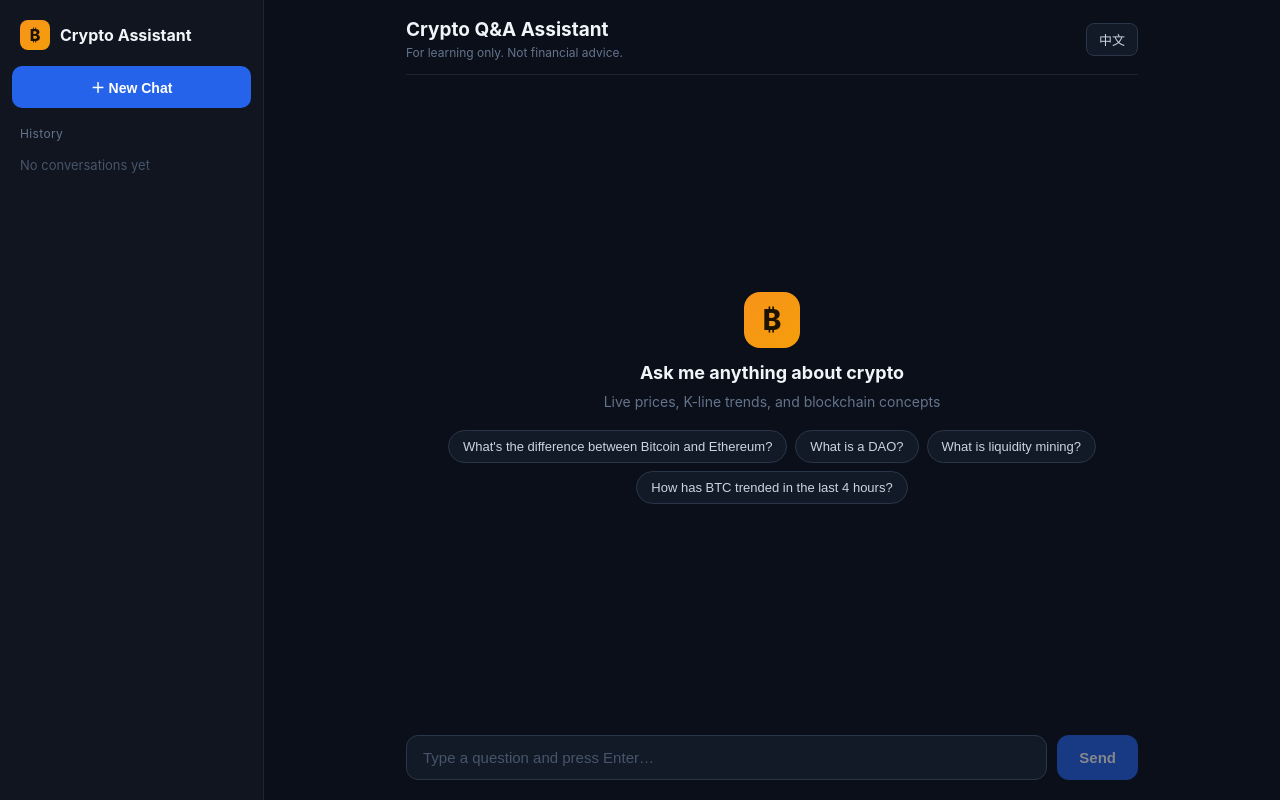
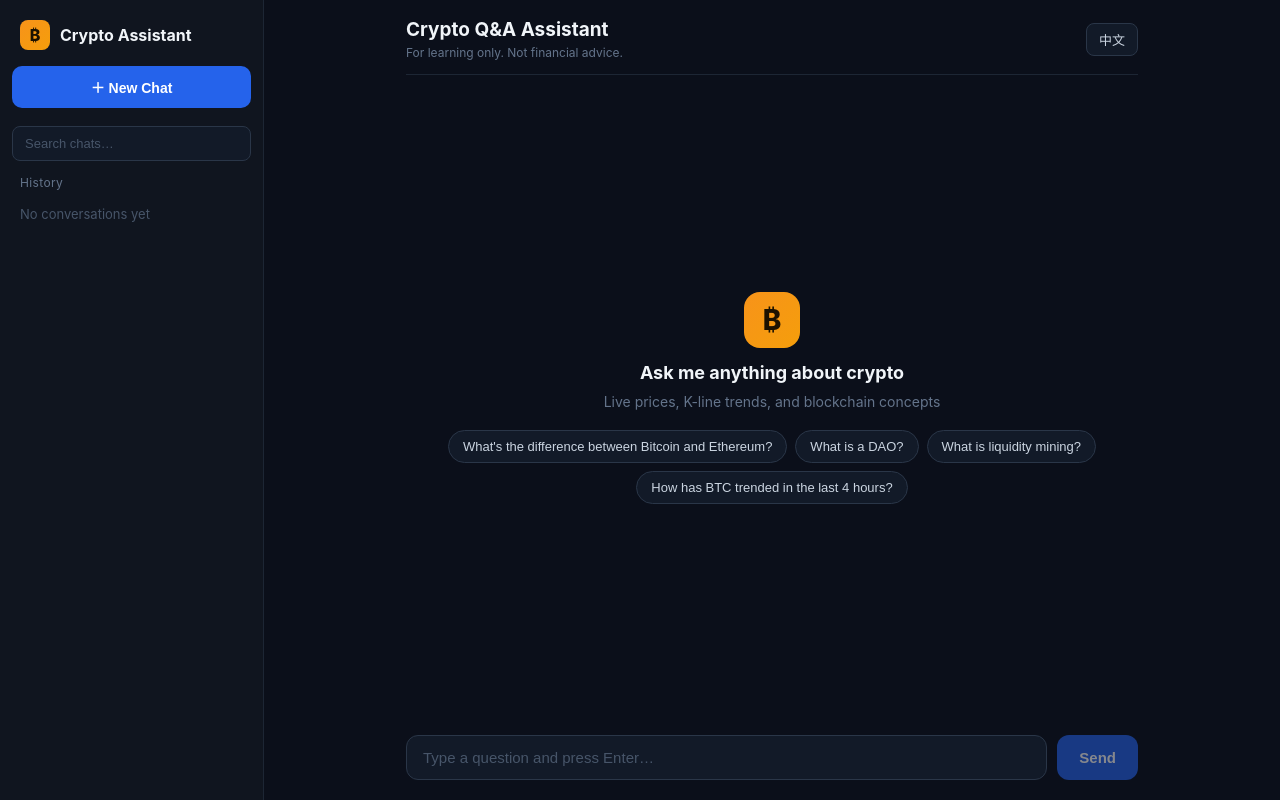
Before and after one commit to AutonomousShpere/crypto-qa-bot, a Next.js app: page / in a window 1280 px wide. Built offline with nearby package versions, Linux system fonts and the light colour scheme.

Commit message:
新增历史对话搜索模块

```diff
--- a/app/globals.css
+++ b/app/globals.css
@@ -69,6 +69,23 @@ body {
 }
 .new-chat:hover {
   background: #1d4ed8;
+}
+
+.search-input {
+  margin-bottom: 14px;
+  padding: 9px 12px;
+  border-radius: 8px;
+  border: 1px solid #2a3648;
+  background: #121a28;
+  color: #e5e7eb;
+  font-size: 13px;
+}
+.search-input:focus {
+  outline: none;
+  border-color: #3b82f6;
+}
+.search-input::placeholder {
+  color: #475569;
 }
 
 .chat-list-title {
--- a/app/page.tsx
+++ b/app/page.tsx
@@ -21,6 +21,8 @@ const STRINGS = {
     newChat: "＋ 新建对话",
     history: "历史对话",
     noHistory: "暂无历史对话",
+    searchPlaceholder: "搜索对话…",
+    noResults: "无匹配结果",
     newChatTitle: "新对话",
     title: "Crypto 问答助手",
     disclaimer: "仅供学习交流,不构成投资建议。",
@@ -43,6 +45,8 @@ const STRINGS = {
     newChat: "＋ New Chat",
     history: "History",
     noHistory: "No conversations yet",
+    searchPlaceholder: "Search chats…",
+    noResults: "No matches",
     newChatTitle: "New chat",
     title: "Crypto Q&A Assistant",
     disclaimer: "For learning only. Not financial advice.",
@@ -123,6 +127,19 @@ function pickRandom<T>(arr: T[], n: number): T[] {
   return copy.slice(0, n);
 }
 
+// 生成会话的可搜索文本(标题 + 所有消息内容)
+function conversationSearchText(c: Conversation): string {
+  const msgs = c.messages
+    .map((m) =>
+      m.parts
+        .filter((p) => p.type === "text")
+        .map((p) => p.text)
+        .join(" ")
+    )
+    .join(" ");
+  return `${c.title} ${msgs}`.toLowerCase();
+}
+
 function textOf(m: UIMessage): string {
   return m.parts
     .filter((p) => p.type === "text")
@@ -154,6 +171,7 @@ export default function Home() {
   const [editingId, setEditingId] = useState<string | null>(null);
   const [editingText, setEditingText] = useState("");
   const [suggestions, setSuggestions] = useState<string[]>([]);
+  const [searchQuery, setSearchQuery] = useState("");
 
   const currentIdRef = useRef<string | null>(null);
   const currentTitleRef = useRef("新对话");
@@ -275,6 +293,10 @@ export default function Home() {
   const t = STRINGS[lang];
   const busy = status === "submitted" || status === "streaming";
   const sorted = [...conversations].sort((a, b) => b.updatedAt - a.updatedAt);
+  const q = searchQuery.trim().toLowerCase();
+  const filtered = q
+    ? sorted.filter((c) => conversationSearchText(c).includes(q))
+    : sorted;
   const lastIndex = messages.length - 1;
 
   return (
@@ -289,12 +311,19 @@ export default function Home() {
           {t.newChat}
         </button>
 
+        <input
+          className="search-input"
+          value={searchQuery}
+          onChange={(e) => setSearchQuery(e.target.value)}
+          placeholder={t.searchPlaceholder}
+        />
+
         <div className="chat-list-title">{t.history}</div>
         <ul className="chat-list">
-          {sorted.length === 0 && (
-            <li className="chat-empty">{t.noHistory}</li>
+          {filtered.length === 0 && (
+            <li className="chat-empty">{q ? t.noResults : t.noHistory}</li>
           )}
-          {sorted.map((c) => (
+          {filtered.map((c) => (
             <li
               key={c.id}
               className={c.id === currentId ? "chat-item active" : "chat-item"}
```
